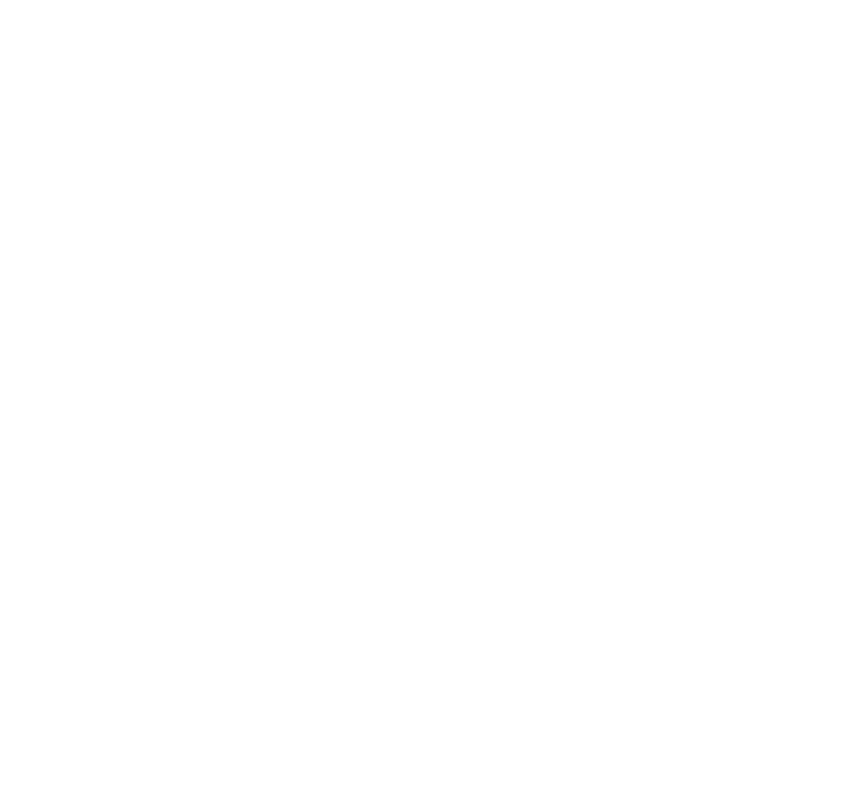
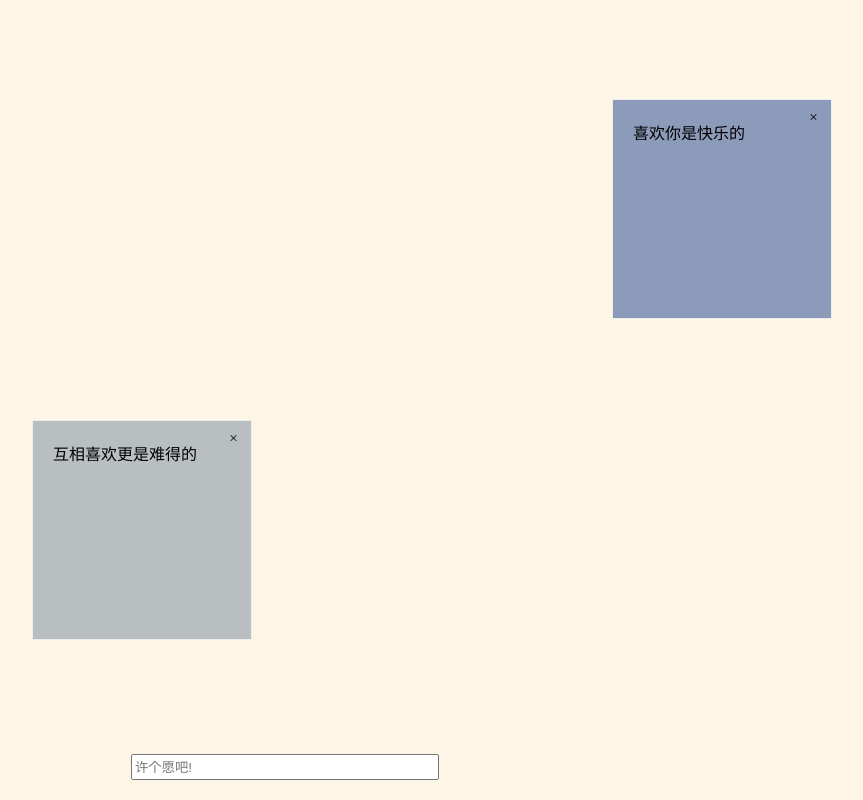
Before and after one commit to wupengxiaobai/demos, a plain HTML site: page 许愿墙/index.html in a window 1280 px wide. Shown: the whole page, without its empty margins (355-1218 px from the left). Drawn offline with Linux system fonts and the light colour scheme.

Commit message:
许愿墙[存在窗口改变,位置计算不准确]

```diff
--- a/许愿墙/index.css
+++ b/许愿墙/index.css
@@ -0,0 +1,43 @@
+#container {
+    position: absolute;
+    top: 0;
+    left: 0;
+    right: 0;
+    bottom: 0;
+    width: 100%;
+    background: oldlace;
+}
+
+#container .wish {
+    position: absolute;
+    padding: 20px;
+    width: 220px;
+    height: 220px;
+    background: pink;
+    border:1px solid #eee;
+    box-sizing: border-box;
+}
+
+.wish span {
+    position: absolute;
+    padding:10px;
+    display: inline-block;
+    width: 15px;
+    height: 15px;
+    line-height: 15px;
+    text-align: center;
+    font-size: 15px;
+    right: 0px;
+    top: 0px;
+    cursor: pointer;
+}
+
+#inp {
+    position: absolute;
+    width: 300px;
+    height: 20px;
+    margin: 0 auto;
+    left: 0;
+    right: 0;
+    bottom: 20px;
+}
--- a/许愿墙/index.html
+++ b/许愿墙/index.html
@@ -6,10 +6,20 @@
     <meta name="viewport" content="width=device-width, initial-scale=1.0">
     <meta http-equiv="X-UA-Compatible" content="ie=edge">
     <title>许愿墙</title>
+    <link rel="stylesheet" href="./index.css">
 </head>
 
 <body>
-    <div id="container"></div>
+    <div id="container">
+        <!--
+            <div class="wish">
+                <span>×</span>
+            </div>
+        -->
+    </div>
+    <input id="inp" type="text" placeholder="许个愿吧!" />
+
+    <script src="./index.js"></script>
 </body>
 
 </html>
--- a/许愿墙/index.js
+++ b/许愿墙/index.js
@@ -1,40 +1,167 @@
 ;
 (function () {
+    var betterFunctions = {
+        /**
+         * 随机范围整数
+         * @param {Number} min 最小值
+         * @param {Number} max 最大值
+         */
+        getRandomNumber: function (min, max) {
+            return Math.floor(Math.random() * (max - min + 1) + min);
+        }
+    }
+
     var wishingWallConfig = {
-        wrapDom: document.getElementById('container')
+        wrapDom: document.getElementById('container'),
+        inpDom: document.getElementById('inp'),
+        wishWidth: 220,
+        wishHeight: 220,
+        zIndex: 1
     }
+
 
     initWish();
 
-    AddWishOfInp();
+    bindInputEvent();
+
+    moveEvent();
+
+    onResize();
 
     /**
-     * input 许愿
+     * 浏览器窗口发生时
+     * 触发改变卡片位置。卡片距离左右/上下边界保持平衡距离
      */
-    function AddWishOfInp() {}
+    function onResize() {
+        // 计算左边/右边比例值
+        var cds = wishingWallConfig.wrapDom.children;
+        for (var i = 0; i < cds.length; i++) {
+            var child = cds[i];
+            var style = getComputedStyle(child),
+                left = parseFloat(style.left),
+                top = parseFloat(style.top);
+            var right = document.documentElement.clientWidth - left - wishingWallConfig.wishWidth,
+                bottom = document.documentElement.clientHeight - top - wishingWallConfig.wishHeight - 50;
+            var lvX = left / right,
+                lvY = top / bottom;
+            child.setAttribute('lv', JSON.stringify({
+                lvX,
+                lvY
+            }))
+        }
+        window.onresize = function () {
+            var cds = wishingWallConfig.wrapDom.children;
+            for (var i = 0; i < cds.length; i++) {
+                var child = cds[i];
+                child.style.left = JSON.parse(child.getAttribute('lv')).lvX / (JSON.parse(child.getAttribute('lv')).lvX + 1) * document.documentElement.clientWidth + 'px';
+                child.style.top = JSON.parse(child.getAttribute('lv')).lvY / (JSON.parse(child.getAttribute('lv')).lvY + 1) * (document.documentElement.clientHeight - 50) + 'px';
+            }
+        }
+    }
 
+    /**
+     * 心愿移动
+     */
+    function moveEvent() {
+
+        /**
+         * 获取心愿卡片
+         */
+        function getCurrentTarget(dom) {
+            if (dom.className === "wish") {
+                return dom;
+            } else if (dom.parentElement && dom.parentElement.className === "wish" && dom.tagName === "SPAN") {
+                return dom.parentElement;
+            }
+        }
+
+        /**
+         * 心愿卡片move的绑定
+         */
+        document.onmousedown = function (e) {
+            var targetDiv = getCurrentTarget(e.target);
+            if (!targetDiv) {
+                return
+            }
+            targetDiv.style.zIndex = ++wishingWallConfig.zIndex;
+            var prevX = e.pageX,
+                prevY = e.pageY;
+            var style = getComputedStyle(e.target),
+                left = parseFloat(style.left),
+                top = parseFloat(style.top);
+            document.onmousemove = function (e) {
+                var disX = e.pageX - prevX,
+                    disY = e.pageY - prevY;
+                var newLeft = left + disX,
+                    newTop = top + disY;
+                if (newLeft < 0) {
+                    newLeft = 0;
+                }
+                if (newTop < 0) {
+                    newTop = 0;
+                }
+                if (newLeft > document.documentElement.clientWidth - wishingWallConfig.wishWidth) {
+                    newLeft = document.documentElement.clientWidth - wishingWallConfig.wishWidth;
+                }
+                if (newTop > document.documentElement.clientHeight - wishingWallConfig.wishHeight - 50) {
+                    newTop = document.documentElement.clientHeight - wishingWallConfig.wishHeight - 50;
+                }
+
+                targetDiv.style.left = newLeft + 'px';
+                targetDiv.style.top = newTop + 'px';
+            }
+
+            document.onmouseup = function () {
+                this.onmousemove = null;
+            }
+        }
+    }
+
+    /**
+     * 绑定 input 添加心愿
+     */
+    function bindInputEvent() {
+        wishingWallConfig.inpDom.onkeydown = function (e) {
+            if (e.keyCode === 13) {
+                var value = wishingWallConfig.inpDom.value;
+                createOneWish(value);
+            }
+        }
+    }
 
     /**
      * 创建一个愿望
      */
-    function createOneWish(
+    function createOneWish(val) {
+        var wish = document.createElement('div');
+        var left = betterFunctions.getRandomNumber(0, document.documentElement.clientWidth - wishingWallConfig.wishWidth),
+            top = betterFunctions.getRandomNumber(0, document.documentElement.clientHeight - wishingWallConfig.wishHeight - 50);
+        wish.style.left = left + 'px';
+        wish.style.top = top + 'px';
+        wish.style.zIndex = ++wishingWallConfig.zIndex;
+        wish.style.background = `rgba(${betterFunctions.getRandomNumber(100, 200)},${betterFunctions.getRandomNumber(100, 200)},${betterFunctions.getRandomNumber(100, 200)},${Math.random()+0.5})`
+        wish.className = 'wish';
+        wish.innerHTML = val;
+        var span = document.createElement('span');
+        span.innerHTML = '×';
+        span.addEventListener('click', function () {
+            this.parentNode.remove()
+        })
+        wish.appendChild(span);
+        wishingWallConfig.wrapDom.appendChild(wish);
+        wishingWallConfig.inpDom.value = "";
 
-    );
+    };
 
 
     /**
      * 初始化愿望
      */
-    function initWish() {}
+    function initWish() {
+        var wishArr = ["喜欢你是快乐的", "互相喜欢更是难得的"];
+        wishArr.forEach(item => {
+            createOneWish(item);
+        })
+    }
+
 }());
-
-var betterFunctions = {
-    /**
-     * 随机范围整数
-     * @param {Number} min 最小值
-     * @param {Number} max 最大值
-     */
-    getRandomNumber: function (min, max) {
-        return Math.floor(Math.random() * (max - min + 1) + min);
-    }
-}
```
